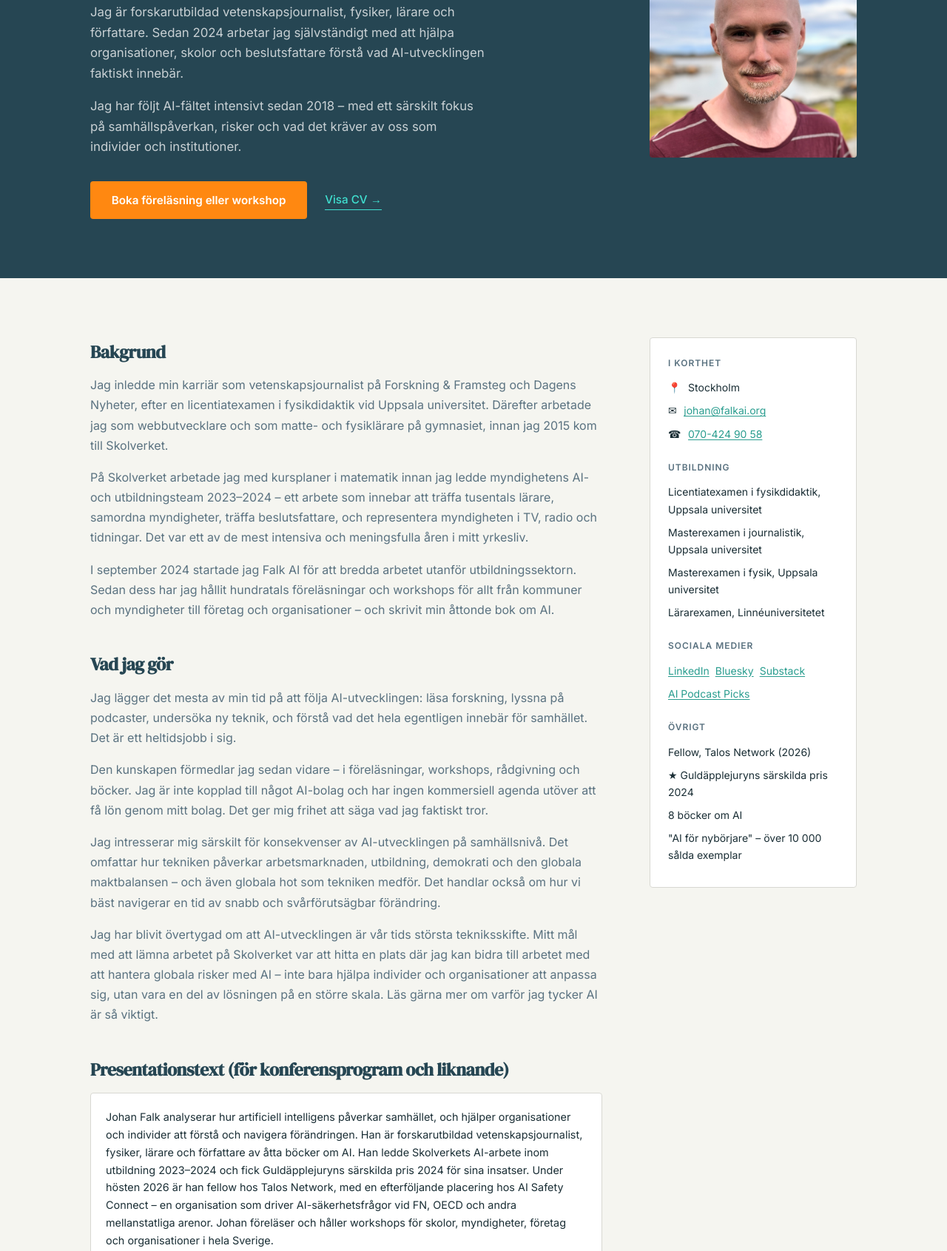
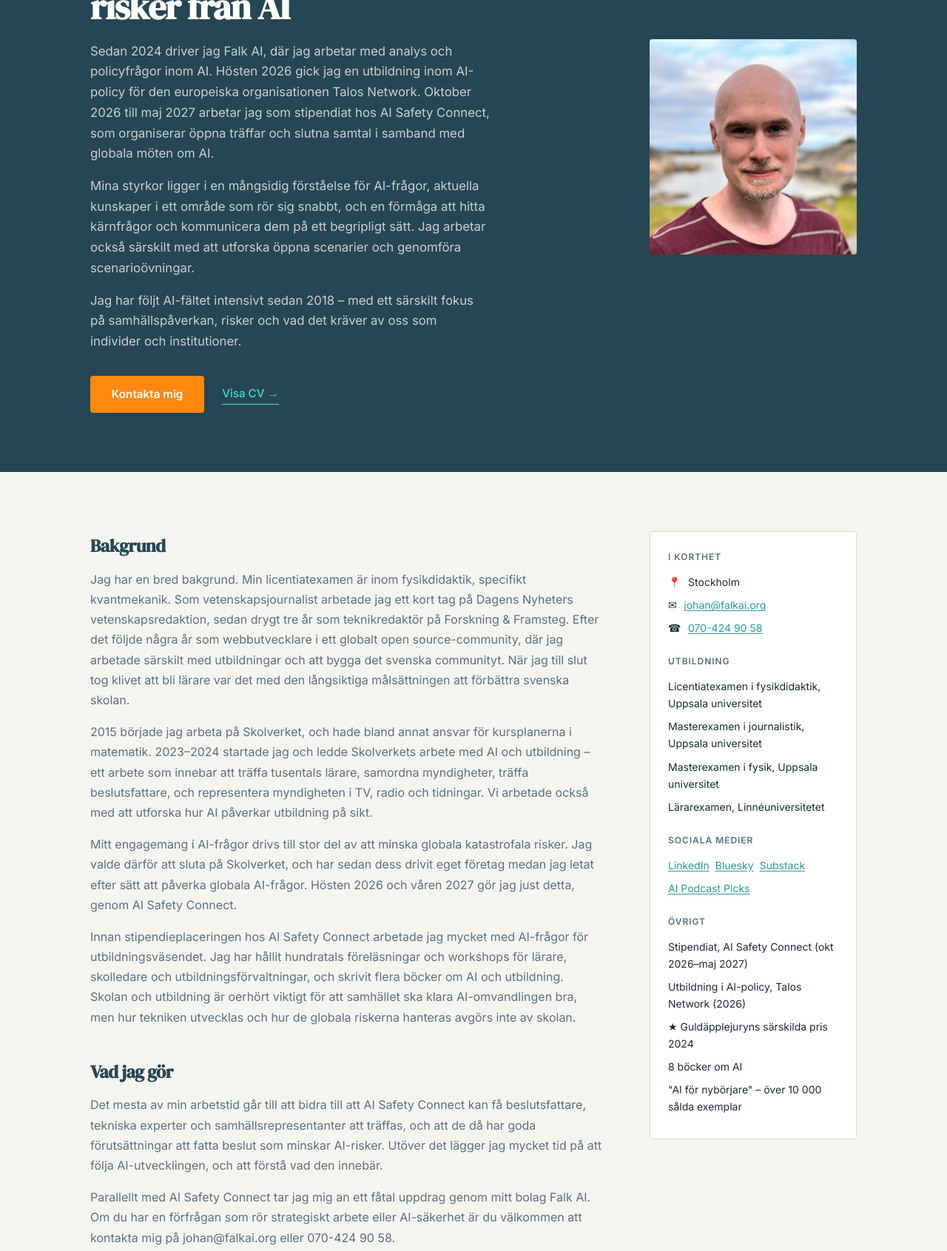
Before and after one commit to Itangalo/falkai-org, a plain HTML site: page om.html in a window 1280 px wide. Shown: the part 311-2002 px from the top of the page at 74% size. Drawn offline with Linux system fonts and the light colour scheme.

Commit message:
Uppdatera Om-sidan: fokus på globala AI-risker, stipendiat hos AI Safety Connect
Co-Authored-By: Claude Sonnet 5.5 <noreply@anthropic.com>

```diff
--- a/om.html
+++ b/om.html
@@ -4,7 +4,7 @@
   <meta charset="UTF-8">
   <meta name="viewport" content="width=device-width, initial-scale=1.0">
   <title>Om Johan Falk · Falk AI</title>
-  <meta name="description" content="Jag &#228;r forskarutbildad vetenskapsjournalist, fysiker, l&#228;rare och f&#246;rfattare. Sedan 2024 arbetar jag sj&#228;lvst&#228;ndigt med att hj&#228;lpa organisationer, skolor&#8230;">
+  <meta name="description" content="Jag arbetar med analys och policyfrågor inom AI, med fokus på globala risker. Forskarutbildad vetenskapsjournalist, fysiker, lärare och författare.">
   <link rel="canonical" href="https://falkai.org/om.html">
   <link rel="preconnect" href="https://fonts.googleapis.com">
   <link rel="preconnect" href="https://fonts.gstatic.com" crossorigin>
@@ -25,11 +25,12 @@
     <div class="container about-intro-inner">
       <div class="about-intro-text">
         <p class="hero-label">Johan Falk · Falk AI</p>
-        <h1>Jag hjälper dig förstå vår tids viktigaste teknikutveckling.</h1>
-        <p class="about-lead">Jag är forskarutbildad vetenskapsjournalist, fysiker, lärare och författare. Sedan 2024 arbetar jag självständigt med att hjälpa organisationer, skolor och beslutsfattare förstå vad AI-utvecklingen faktiskt innebär.</p>
+        <h1>Jag arbetar med policy och analyser för att minska globala risker från AI</h1>
+        <p class="about-lead">Sedan 2024 driver jag Falk AI, där jag arbetar med analys och policyfrågor inom AI. Hösten 2026 gick jag en utbildning inom AI-policy för den europeiska organisationen Talos Network. Oktober 2026 till maj 2027 arbetar jag som stipendiat hos <a href="https://www.aisafetyconnect.org/" target="_blank">AI Safety Connect</a>, som organiserar öppna träffar och slutna samtal i samband med globala möten om AI.</p>
+        <p class="about-lead">Mina styrkor ligger i en mångsidig förståelse för AI-frågor, aktuella kunskaper i ett område som rör sig snabbt, och en förmåga att hitta kärnfrågor och kommunicera dem på ett begripligt sätt. Jag arbetar också särskilt med att utforska öppna scenarier och genomföra scenarioövningar.</p>
         <p class="about-lead">Jag har följt AI-fältet intensivt sedan 2018 – med ett särskilt fokus på samhällspåverkan, risker och vad det kräver av oss som individer och institutioner.</p>
         <div class="about-intro-links">
-          <a href="/#kontakt" class="btn-primary">Boka föreläsning eller workshop</a>
+          <a href="mailto:johan@falkai.org" class="btn-primary">Kontakta mig</a>
           <a href="cv.html" class="btn-secondary">Visa CV →</a>
         </div>
       </div>
@@ -45,19 +46,26 @@
 
       <div class="bio-main">
         <h2>Bakgrund</h2>
-        <p>Jag inledde min karriär som vetenskapsjournalist på Forskning &amp; Framsteg och Dagens Nyheter, efter en licentiatexamen i fysikdidaktik vid Uppsala universitet. Därefter arbetade jag som webbutvecklare och som matte- och fysiklärare på gymnasiet, innan jag 2015 kom till Skolverket.</p>
-        <p>På Skolverket arbetade jag med kursplaner i matematik innan jag ledde myndighetens AI- och utbildningsteam 2023–2024 – ett arbete som innebar att träffa tusentals lärare, samordna myndigheter, träffa beslutsfattare, och representera myndigheten i TV, radio och tidningar. Det var ett av de mest intensiva och meningsfulla åren i mitt yrkesliv.</p>
-        <p>I september 2024 startade jag Falk AI för att bredda arbetet utanför utbildningssektorn. Sedan dess har jag hållit hundratals föreläsningar och workshops för allt från kommuner och myndigheter till företag och organisationer – och skrivit min åttonde bok om AI.</p>
+        <p>Jag har en bred bakgrund. Min licentiatexamen är inom fysikdidaktik, specifikt kvantmekanik. Som vetenskapsjournalist arbetade jag ett kort tag på Dagens Nyheters vetenskapsredaktion, sedan drygt tre år som teknikredaktör på Forskning &amp; Framsteg. Efter det följde några år som webbutvecklare i ett globalt open source-community, där jag arbetade särskilt med utbildningar och att bygga det svenska communityt. När jag till slut tog klivet att bli lärare var det med den långsiktiga målsättningen att förbättra svenska skolan.</p>
+        <p>2015 började jag arbeta på Skolverket, och hade bland annat ansvar för kursplanerna i matematik. 2023–2024 startade jag och ledde Skolverkets arbete med AI och utbildning – ett arbete som innebar att träffa tusentals lärare, samordna myndigheter, träffa beslutsfattare, och representera myndigheten i TV, radio och tidningar. Vi arbetade också med att utforska hur AI påverkar utbildning på sikt.</p>
+        <p>Mitt engagemang i AI-frågor drivs till stor del av att minska globala katastrofala risker. Jag valde därför att sluta på Skolverket, och har sedan dess drivit eget företag medan jag letat efter sätt att påverka globala AI-frågor. Hösten 2026 och våren 2027 gör jag just detta, genom AI Safety Connect.</p>
+        <p>Innan stipendieplaceringen hos AI Safety Connect arbetade jag mycket med AI-frågor för utbildningsväsendet. Jag har hållit hundratals föreläsningar och workshops för lärare, skolledare och utbildningsförvaltningar, och skrivit flera böcker om AI och utbildning. Skolan och utbildning är oerhört viktigt för att samhället ska klara AI-omvandlingen bra, men hur tekniken utvecklas och hur de globala riskerna hanteras avgörs inte av skolan.</p>
 
         <h2>Vad jag gör</h2>
-        <p>Jag lägger det mesta av min tid på att följa AI-utvecklingen: läsa forskning, lyssna på podcaster, undersöka ny teknik, och förstå vad det hela egentligen innebär för samhället. Det är ett heltidsjobb i sig.</p>
-        <p>Den kunskapen förmedlar jag sedan vidare – i föreläsningar, workshops, rådgivning och böcker. Jag är inte kopplad till något AI-bolag och har ingen kommersiell agenda utöver att få lön genom mitt bolag. Det ger mig frihet att säga vad jag faktiskt tror.</p>
-        <p>Jag intresserar mig särskilt för konsekvenser av AI-utvecklingen på samhällsnivå. Det omfattar hur tekniken påverkar arbetsmarknaden, utbildning, demokrati och den globala maktbalansen – och även globala hot som tekniken medför. Det handlar också om hur vi bäst navigerar en tid av snabb och svårförutsägbar förändring.</p>
-        <p>Jag har blivit övertygad om att AI-utvecklingen är vår tids största tekniksskifte. Mitt mål med att lämna arbetet på Skolverket var att hitta en plats där jag kan bidra till arbetet med att hantera globala risker med AI – inte bara hjälpa individer och organisationer att anpassa sig, utan vara en del av lösningen på en större skala. Läs gärna mer om <a href="/varfor-ar-ai-viktigt/">varför jag tycker AI är så viktigt</a>.</p>
+        <p>Det mesta av min arbetstid går till att bidra till att AI Safety Connect kan få beslutsfattare, tekniska experter och samhällsrepresentanter att träffas, och att de då har goda förutsättningar att fatta beslut som minskar AI-risker. Utöver det lägger jag mycket tid på att följa AI-utvecklingen, och att förstå vad den innebär.</p>
+        <p>Parallellt med AI Safety Connect tar jag mig an ett fåtal uppdrag genom mitt bolag Falk AI. Om du har en förfrågan som rör strategiskt arbete eller AI-säkerhet är du välkommen att kontakta mig på <a href="mailto:johan@falkai.org">johan@falkai.org</a> eller 070-424 90 58.</p>
+        <p>Jag är inte kopplad till något AI-bolag och har ingen kommersiell agenda. Mina intäkter kommer från ett stipendium och från uppdrag genom mitt eget bolag, vilket ger mig frihet att säga vad jag faktiskt tror. Läs gärna mer om <a href="/varfor-ar-ai-viktigt/">varför jag tycker AI är så viktigt</a>.</p>
 
         <h2>Presentationstext (för konferensprogram och liknande)</h2>
         <div class="presentation-text">
-          <p>Johan Falk analyserar hur artificiell intelligens påverkar samhället, och hjälper organisationer och individer att förstå och navigera förändringen. Han är forskarutbildad vetenskapsjournalist, fysiker, lärare och författare av åtta böcker om AI. Han ledde Skolverkets AI-arbete inom utbildning 2023–2024 och fick Guldäpplejuryns särskilda pris 2024 för sina insatser. Under hösten 2026 är han fellow hos Talos Network, med en efterföljande placering hos AI Safety Connect – en organisation som driver AI-säkerhetsfrågor vid FN, OECD och andra mellanstatliga arenor. Johan föreläser och håller workshops för skolor, myndigheter, företag och organisationer i hela Sverige.</p>
+          <p>Johan Falk arbetar med analys och policyfrågor inom AI, med särskilt fokus på globala katastrofala risker. Han är forskarutbildad vetenskapsjournalist, fysiker, lärare, författare av åtta böcker om AI, och ledde 2023–2024 Skolverkets AI-arbete inom utbildning. Han arbetar nu som stipendiat hos AI Safety Connect (oktober 2026 till maj 2027), som driver AI-säkerhetsfrågor vid FN, OECD och andra mellanstatliga arenor.</p>
+          <button class="copy-btn" onclick="navigator.clipboard.writeText(this.previousElementSibling.textContent.trim())">Kopiera text</button>
+          <a href="https://www.dropbox.com/scl/fo/gepoi703bk89acgrvpe7z/ACJn73s-A_na-qWvBqYVdLM?rlkey=g823ehehicxn63igiby6kkh7f&dl=0" target="_blank" class="copy-btn">Ladda hem profilbilder →</a>
+        </div>
+
+        <p style="margin-top: 1.5rem;">Text mer anpassad för skolsammanhang:</p>
+        <div class="presentation-text">
+          <p>Johan Falk arbetar med analys och policyfrågor inom AI, med särskilt fokus på globala katastrofala risker. Han är forskarutbildad vetenskapsjournalist, fysiker, lärare och författare av åtta böcker om AI. Han ledde Skolverkets AI-arbete inom utbildning 2023–2024 och fick Guldäpplejuryns särskilda pris 2024 för sina insatser. Hösten 2026 gick han en utbildning i AI-policy hos Talos Network, och från oktober 2026 till maj 2027 arbetar han som stipendiat hos AI Safety Connect – en organisation som driver AI-säkerhetsfrågor vid FN, OECD och andra mellanstatliga arenor. Johan har föreläst och hållit workshops för skolor, myndigheter, företag och organisationer i hela Sverige.</p>
           <button class="copy-btn" onclick="navigator.clipboard.writeText(this.previousElementSibling.textContent.trim())">Kopiera text</button>
           <a href="https://www.dropbox.com/scl/fo/gepoi703bk89acgrvpe7z/ACJn73s-A_na-qWvBqYVdLM?rlkey=g823ehehicxn63igiby6kkh7f&dl=0" target="_blank" class="copy-btn">Ladda hem profilbilder →</a>
         </div>
@@ -99,7 +107,8 @@
 
           <h3>Övrigt</h3>
           <ul class="facts-list">
-            <li><span>Fellow, Talos Network (2026)</span></li>
+            <li><span>Stipendiat, AI Safety Connect (okt 2026–maj 2027)</span></li>
+            <li><span>Utbildning i AI-policy, Talos Network (2026)</span></li>
             <li><span>★ Guldäpplejuryns särskilda pris 2024</span></li>
             <li><span>8 böcker om AI</span></li>
             <li><span>"AI för nybörjare" – över 10 000 sålda exemplar</span></li>
@@ -116,17 +125,17 @@
       <h2>Karriär i korthet</h2>
       <div class="timeline">
         <div class="timeline-item">
-          <span class="timeline-year">2026–</span>
+          <span class="timeline-year">2026–2027</span>
           <div class="timeline-content">
-            <strong>Fellow, Talos Network / AI Safety Connect</strong>
-            <p>Placering hos AI Safety Connect till april 2027, som del av Talos Networks fellowship-program. Arbetar med mellanstatliga AI-policyfrågor (FN, ITU, OECD, G7/G20).</p>
+            <strong>Stipendiat (fellow), AI Safety Connect / Talos Network</strong>
+            <p>Stipendiat hos AI Safety Connect oktober 2026 till maj 2027, som del av Talos Networks fellowship-program. AI Safety Connect arbetar med mellanstatliga AI-policyfrågor vid globala toppmöten (FN, ITU, OECD, G7/G20).</p>
           </div>
         </div>
         <div class="timeline-item">
           <span class="timeline-year">2024–</span>
           <div class="timeline-content">
             <strong>Grundare, Falk AI</strong>
-            <p>Föreläsningar, workshops, rådgivning och böcker om AI för organisationer, skolor och myndigheter.</p>
+            <p>Analys och policyfrågor inom AI, med fokus på globala risker. Föreläsningar, workshops och rådgivning för myndigheter och organisationer, och tidigare mycket arbete för skola och utbildning.</p>
           </div>
         </div>
         <div class="timeline-item">
```
